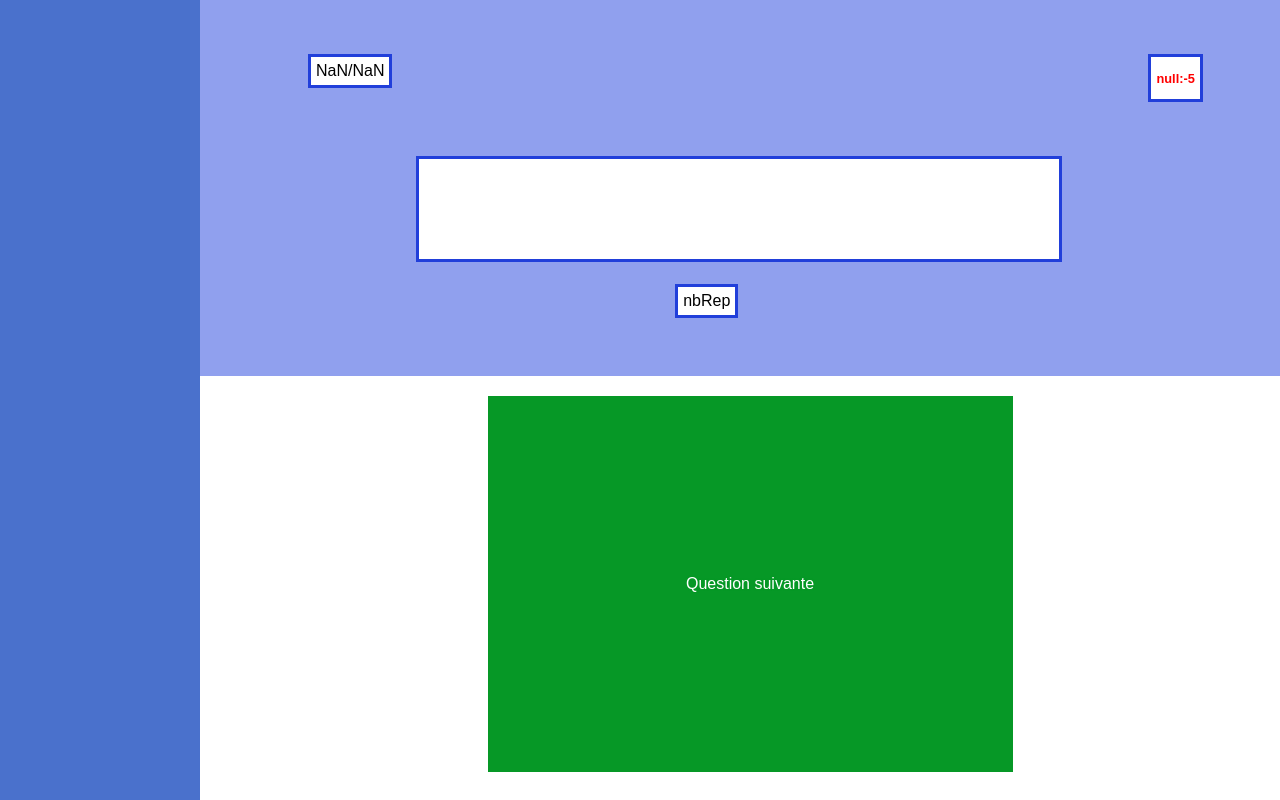
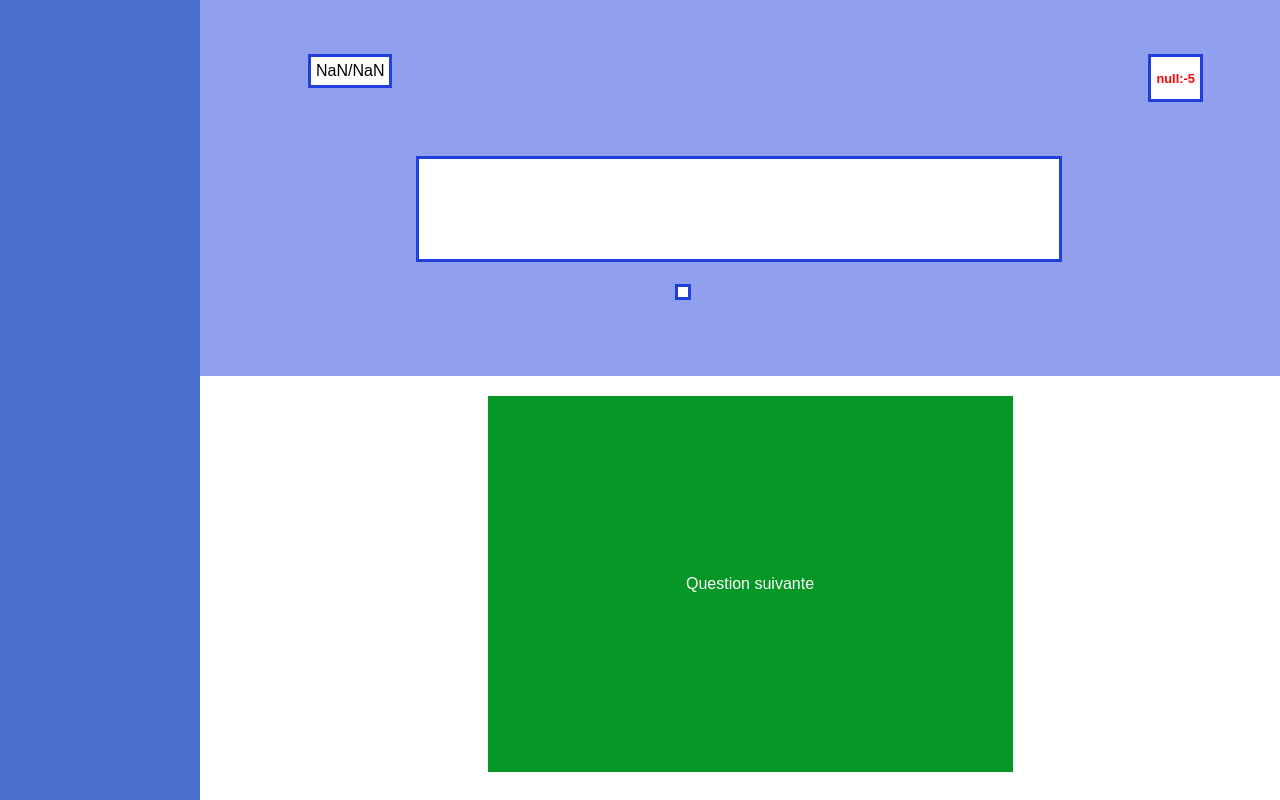
Before and after one commit to RemiB99/SAP_Certif_Pub, a website: page app/html/questionnaire.html in a window 1280 px wide. Drawn offline with Linux system fonts and the light colour scheme.

Commit message:
clean up commentaires & console.log()

```diff
--- a/app/css/resultatsQuestionnaire.css
+++ b/app/css/resultatsQuestionnaire.css
@@ -90,7 +90,3 @@
     top: 50%;
     transform: translate(-50%, -50%);
 }
-
-/* #correction{
-    border: 2px solid black;
-} */
--- a/app/html/questionnaire.html
+++ b/app/html/questionnaire.html
@@ -26,7 +26,6 @@
                 </div>
 
                 <div id="nbRep" class="nbRep">
-                    nbRep <!-- TODO -->
                 </div>
 
             </div>
--- a/app/js/categorie.js
+++ b/app/js/categorie.js
@@ -28,8 +28,7 @@ function getQuestions(numberOfQuestions){
         var shuffled = data.value.sort(() => 0.5 - Math.random());
         for (var i = 0; i < numberOfQuestions; i++) {
             var question = shuffled[i];
-            //console.log(question);
-            //setTimeout(() => {  console.log("SLEEP"); }, 15000);
+
 
             if(question.Answer1 == "NULL"){
                 question.Valid1 = false;
@@ -65,7 +64,6 @@ function getQuestions(numberOfQuestions){
                 question.Valid11 = false;
             }
             questions.push(question);
-            console.log(questions);
         }
         sessionStorage.setItem("questions", JSON.stringify(questions));
         setTimeout(() => { console.log("waiting for questions loading"); }, 3000);
@@ -79,7 +77,6 @@ function startQuestionnaire(){
         sessionStorage.removeItem("selectedAnswers"+(i+1));
     }
     sessionStorage.setItem("currentQuestion", "1");
-    //setTimeout(() => {  console.log("SLEEP"); }, 15000);
     alert("Vous allez lancer un questionnaire de " + strNumberOfQuestions + " questions.");
     window.location.href= 'questionnaire.html';
 }
--- a/app/js/inscription.js
+++ b/app/js/inscription.js
@@ -17,17 +17,14 @@ loginButton.addEventListener("click", (e) => {
     fetch(URLUsers)
     .then(response => response.json())
     .then((data) =>{
-        console.log(data);
     for(let user in data.value){
         if (mail === data.value[user].mail || password === data.value[user].password || username=== data.value[user].username ) {
-            console.log("erreur, existe déjà");
         }
         else{
             location.reload();
         }
     }
     if(password == password2){
-            console.log("Inscription réussi");
             var newData = [
                 {
                     "ID": '1',
@@ -44,7 +41,6 @@ loginButton.addEventListener("click", (e) => {
         }
     else{
             loginErrorMsg.style.opacity = 1;
-            console.log("Erreur, mots de passes différents");
         }
     }
 )})
--- a/app/js/questionnaire.js
+++ b/app/js/questionnaire.js
@@ -3,7 +3,7 @@ var numberOfQuestions = parseInt(sessionStorage.getItem('numberOfQuestions'));
 var currentQuestion = parseInt(sessionStorage.getItem('currentQuestion'));
 var questions = JSON.parse(sessionStorage.getItem('questions'));
 console.log(questions[currentQuestion-1]);
-//var numberOfAnswer = JSON.parse(sessionStorage.getItem())
+
 function fillHTML() {
 
     //SideNav Infos
@@ -34,7 +34,6 @@ function fillHTML() {
         var answerDiv = document.getElementById('answer'+i);
         var currentAnswer = questions[currentQuestion-1]['Answer'+i];
 
-        console.log("Current Answer : " + currentAnswer);
         if (currentAnswer != "NULL"){
             answerDiv.className = "answerInactive";
             answerDiv.textContent = questions[currentQuestion-1]['Answer'+i];
--- a/app/js/timer.js
+++ b/app/js/timer.js
@@ -5,8 +5,6 @@ var second = sessionStorage.getItem("secondTimer");
 setInterval( function(){
     if(minute == 0 && second == 1){
         document.getElementById("counter").innerHTML = "00:00";
-        //alert("Le temps imparti est terminé, vous allez être redirigé vers la page des résultats...");
-        //window.location.href= 'resultatsQuestionnaire.html';
     }else{
         second--;
         if(second == 0){
```
Also changed, not shown: app/html/resultatsQuestionnaire.html (+0 -6 lines), app/js/connexion.js (+3 -6 lines), app/js/manageResult.js (+0 -139 lines).
